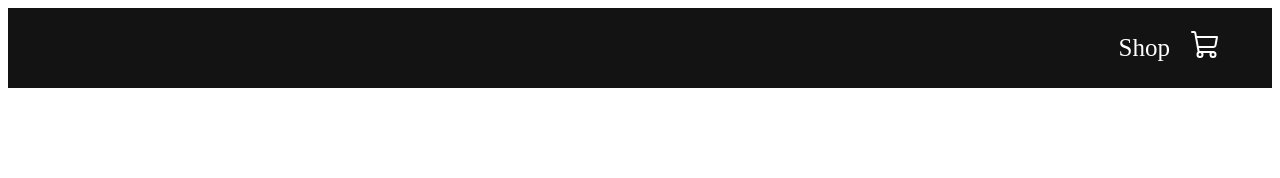
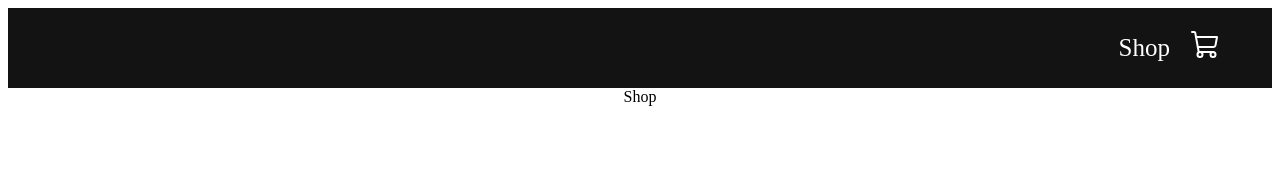
Before and after one commit to G3RGES/react-shopping-cart, a React (Create React App) app: page / in a window 1280 px wide. Shown: the top 178 px of the page. Built offline with nearby package versions, Linux system fonts and the light colour scheme.

Commit message:
Update App.js

```diff
--- a/src/App.js
+++ b/src/App.js
@@ -1,6 +1,8 @@
 import "./App.css";
 import { BrowserRouter as Router, Routes, Route } from "react-router-dom";
 import Navbar from "./components/Navbar";
+import Shop from "./pages/Shop/Shop";
+import Cart from "./pages/Cart/Cart";
 
 function App() {
   return (
@@ -8,8 +10,8 @@
       <Router>
         <Navbar />
         <Routes>
-          <Route path="/" element="" />
-          <Route path="/cart" element="" />
+          <Route path="/" element={<Shop />} />
+          <Route path="/cart" element={<Cart />} />
         </Routes>
       </Router>
     </div>
```
